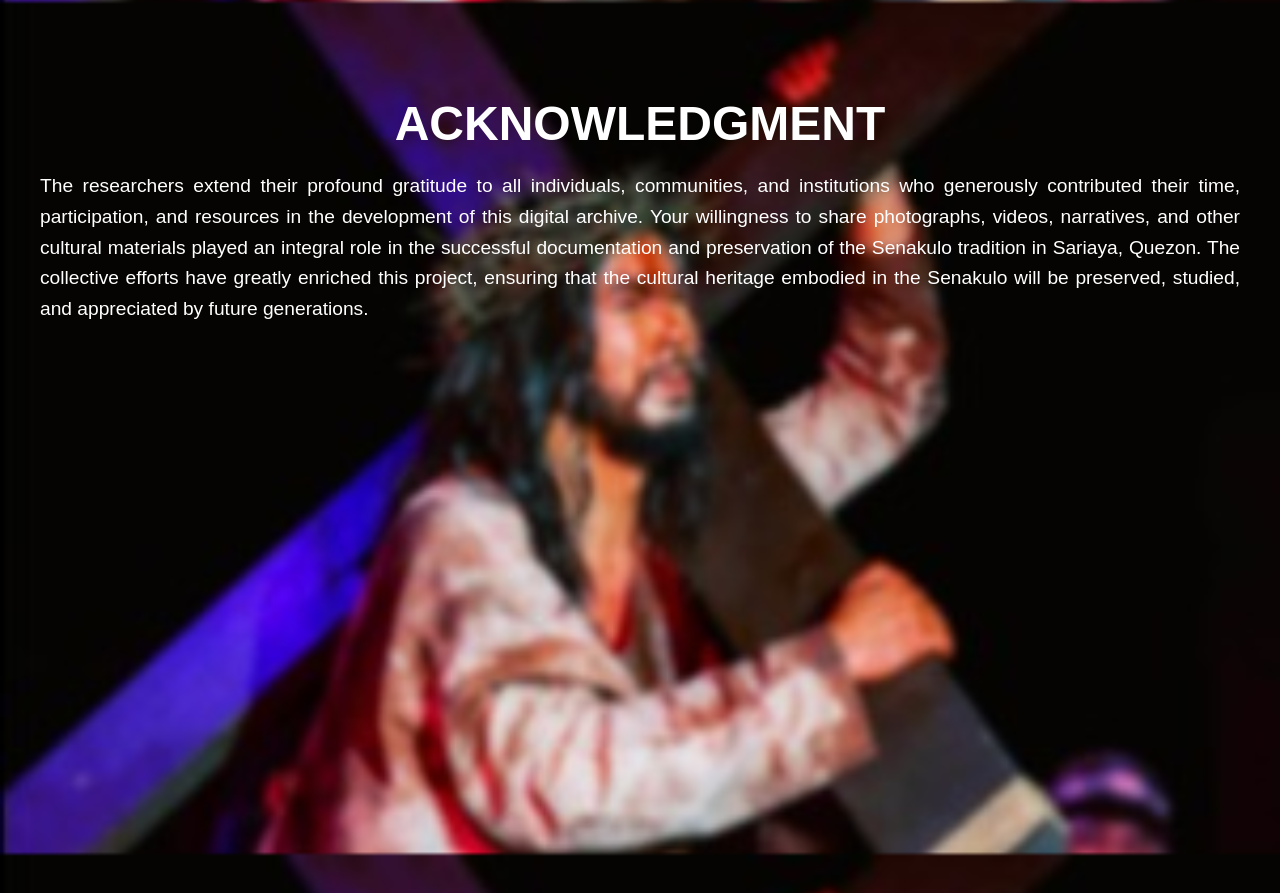
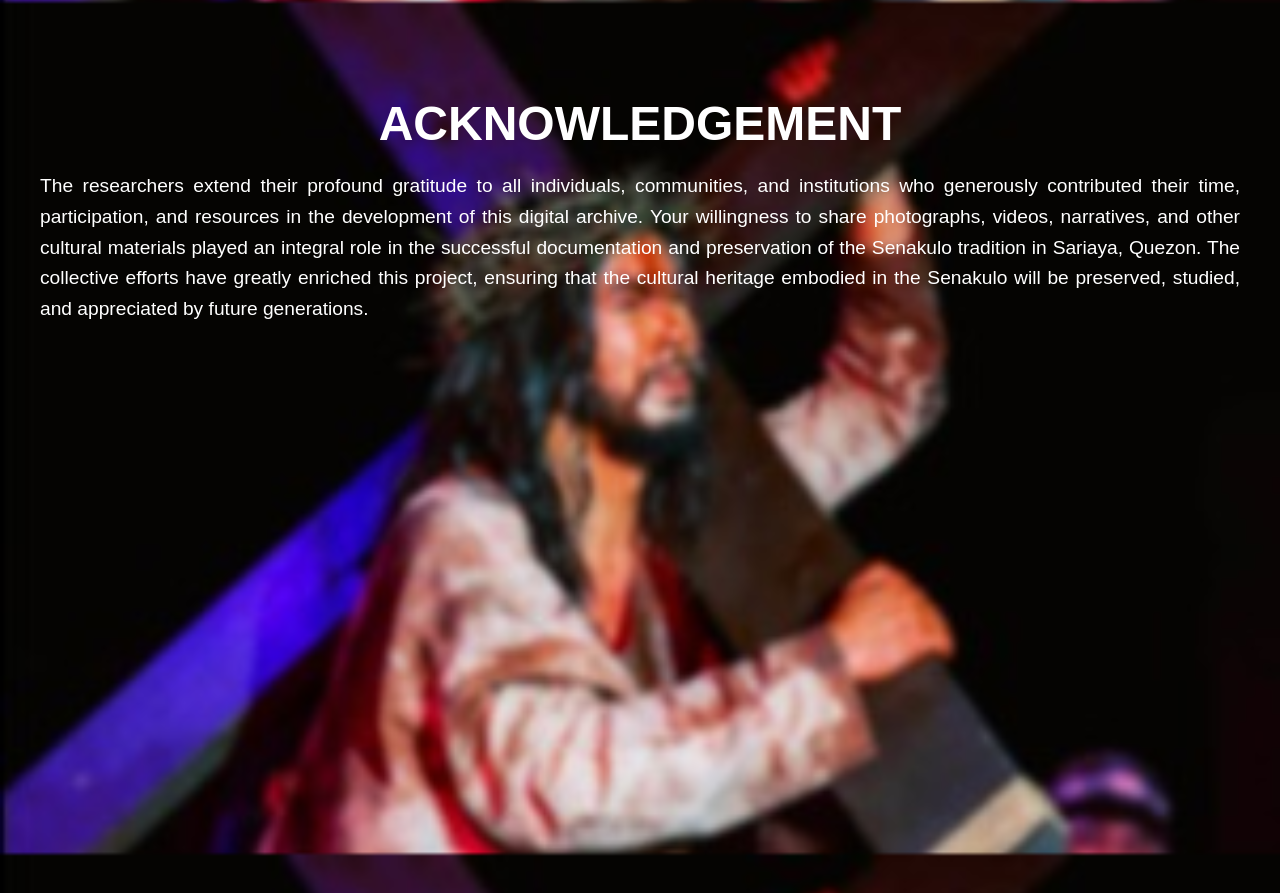
Before and after one commit to nyxusbrielle/dc-aboutpage, a plain HTML site: page index.html in a window 1280 px wide. Shown: the part 850-1743 px from the top of the page. Drawn offline with Linux system fonts and the light colour scheme.

```diff
--- a/index.html
+++ b/index.html
@@ -19,8 +19,9 @@
     </div>
 
     <div class="acknowledgement">
-        <h1>ACKNOWLEDGMENT</h1>
+        <h1>ACKNOWLEDGEMENT</h1>
         <p>The researchers extend their profound gratitude to all individuals,  communities, and institutions who generously contributed their time, participation, and resources in the development of this digital archive. Your willingness to share photographs, videos, narratives, and other cultural materials played an integral role in the successful documentation and preservation of the Senakulo tradition in Sariaya, Quezon. The collective efforts have greatly enriched this project, ensuring that the cultural heritage embodied in the Senakulo will be preserved, studied, and appreciated by future generations.</p>
     </div>
 </body>
+
 </html>
```
